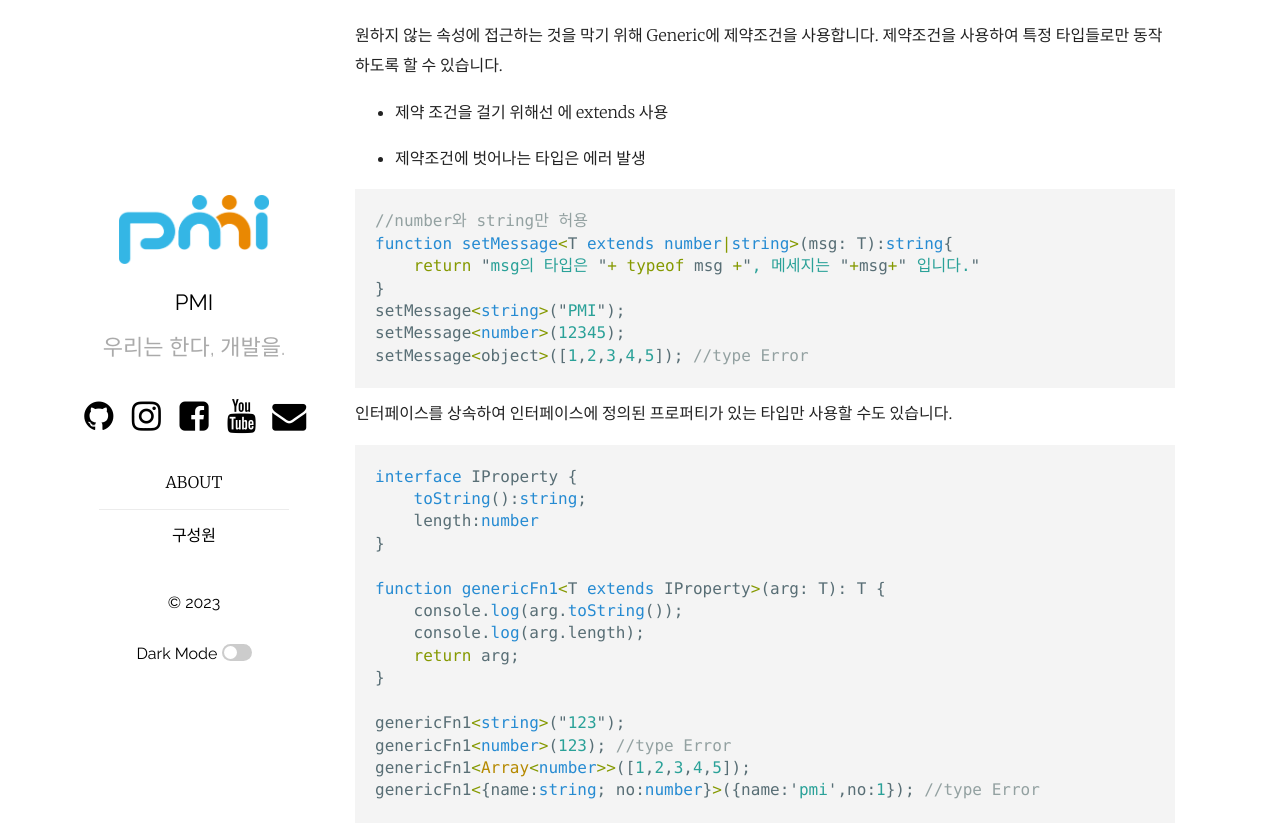
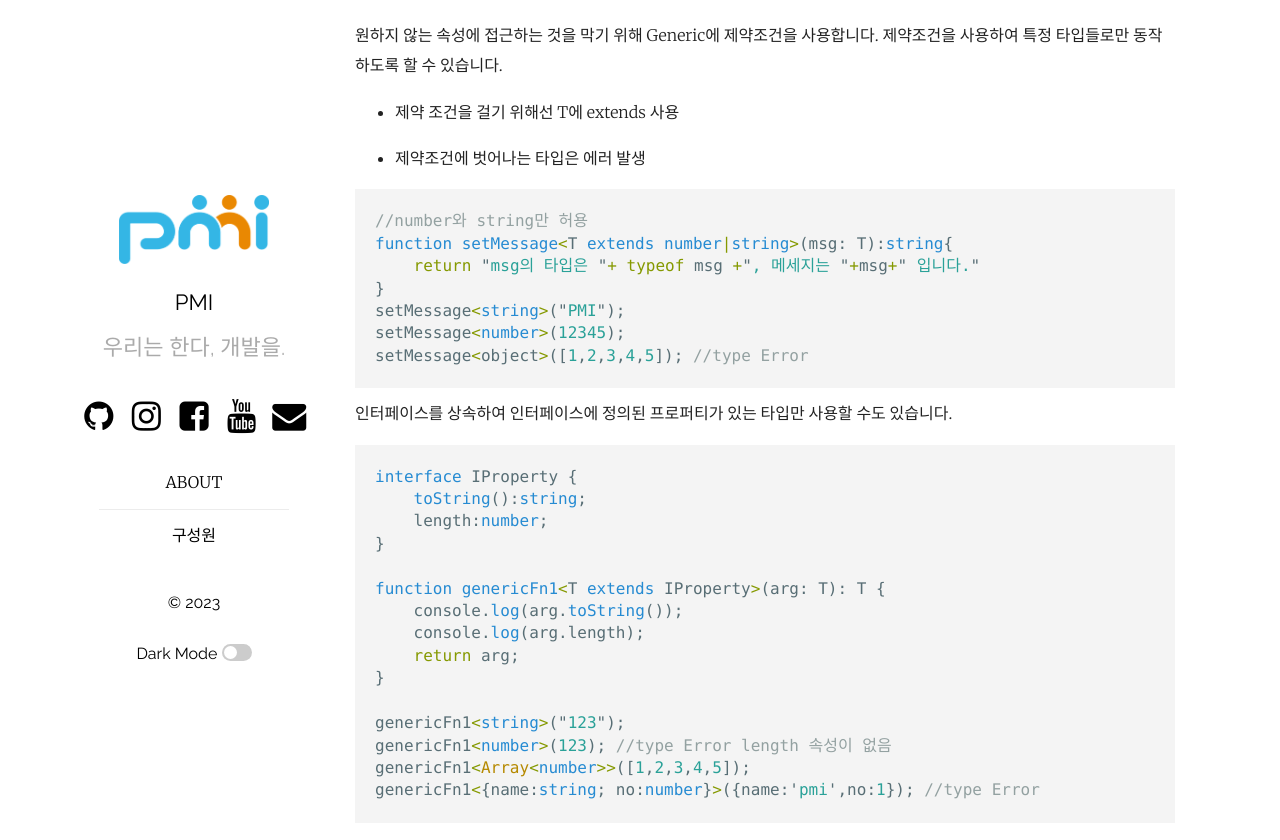
Before and after one commit to pmirnc-dev/pmirnc-dev.github.io, a Jekyll site: the page built from _posts/2023-07-11-typescript-generic.md, in a window 1280 px wide and 1400 px high, scrolled down 1009 px. Shown: the part 158-998 px from the top of the window. Built offline with Jekyll 4.4.1, drawn with Linux system fonts in a browser that asks for light colours; comment, search, counter and statistics services are not loaded; some of the changed text lies outside the part shown.

Commit message:
fix(post): 내용 수정

````diff
--- a/_posts/2023-07-11-typescript-generic.md
+++ b/_posts/2023-07-11-typescript-generic.md
@@ -24,7 +24,7 @@
 }
 
 class 클래스1 {
-  메소드이름1<T>(T:매개변수){
+  메소드이름1<T>(매개변수:T){
 
   }
 
@@ -49,7 +49,7 @@
 ## 제네릭 제약조건
 원하지 않는 속성에 접근하는 것을 막기 위해 Generic에 제약조건을 사용합니다. 제약조건을 사용하여 특정 타입들로만 동작하도록 할 수 있습니다.
 
-* 제약 조건을 걸기 위해선 <T>에 extends 사용
+* 제약 조건을 걸기 위해선 T에 extends 사용
 
 * 제약조건에 벗어나는 타입은 에러 발생
 
@@ -66,7 +66,7 @@
 ```ts
 interface IProperty {
     toString():string;
-    length:number
+    length:number;
 }
 
 function genericFn1<T extends IProperty>(arg: T): T {
@@ -76,7 +76,7 @@
 }
 
 genericFn1<string>("123");
-genericFn1<number>(123); //type Error
+genericFn1<number>(123); //type Error length 속성이 없음
 genericFn1<Array<number>>([1,2,3,4,5]);
 genericFn1<{name:string; no:number}>({name:'pmi',no:1}); //type Error
 ```
@@ -111,11 +111,21 @@
 
 
 ### aixos에서 제네릭 사용하기
+
+axios 메소드
+
 ![axios](/assets/images/ybcho/axios.png)
+<br/>
+
+AxiosResponse interface 구조
 
 ![axiosResponse](/assets/images/ybcho/axiosResponse.png)
+<br/>
+
+제네릭 타입 D에 타입을 명시해 주어 data의 타입을 추론함
 
 ![get](/assets/images/ybcho/get.png)
+<br/>
 
 ![post](/assets/images/ybcho/post.png)
 
````
Also changed, not shown: other parts of _posts/2023-07-11-typescript-generic.md (+1 -1 lines).
